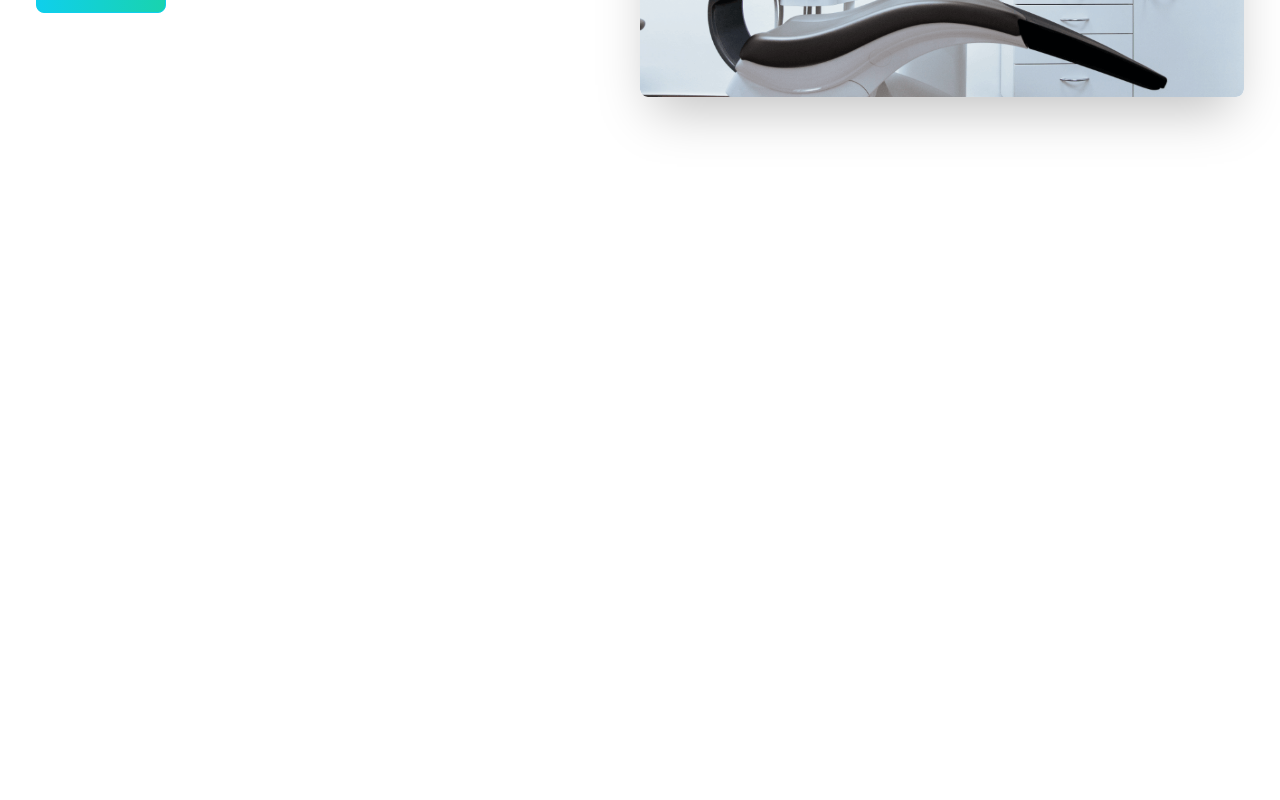
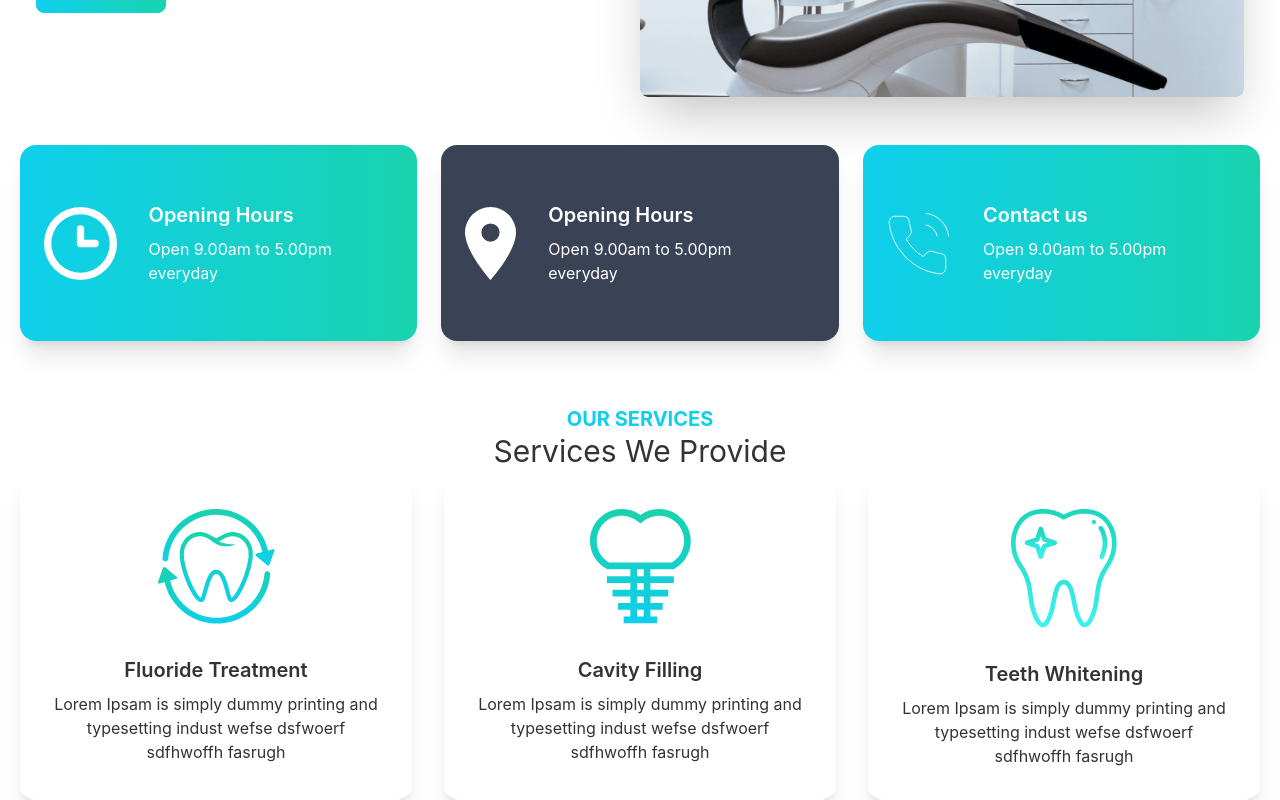
Before and after one commit to wahid30/doctors-portal-client, a React (Create React App) app: page / in a window 1280 px wide. Shown: the part 344-1144 px from the top of the page. Before the commit the page ends 800 px from the top, so only its background shows below. Built offline with nearby package versions, Linux system fonts and the light colour scheme.

Commit message:
info and service card added

```diff
--- a/src/Pages/Home/Home/Home.js
+++ b/src/Pages/Home/Home/Home.js
@@ -1,10 +1,14 @@
 import React from "react";
 import Banner from "../Banner/Banner";
+import InfoCards from "../InfoCards/InfoCards";
+import Services from "../Services/Services";
 
 const Home = () => {
   return (
     <div className="mx-5">
       <Banner></Banner>
+      <InfoCards></InfoCards>
+      <Services></Services>
     </div>
   );
 };
--- /dev/null
+++ b/src/Pages/Home/InfoCards/InfoCard.js
@@ -0,0 +1,18 @@
+import React from "react";
+
+const InfoCard = ({ card }) => {
+  const { name, description, icon, bgClass } = card;
+  return (
+    <div className={`card text-white p-6 card-side ${bgClass} shadow-xl`}>
+      <figure>
+        <img src={icon} alt="Movie" />
+      </figure>
+      <div className="card-body">
+        <h2 className="card-title">{name}</h2>
+        <p>{description}</p>
+      </div>
+    </div>
+  );
+};
+
+export default InfoCard;
--- /dev/null
+++ b/src/Pages/Home/InfoCards/InfoCards.js
@@ -0,0 +1,39 @@
+import React from "react";
+import clock from "../../../assets/icons/clock.svg";
+import marker from "../../../assets/icons/marker.svg";
+import phone from "../../../assets/icons/phone.svg";
+import InfoCard from "./InfoCard";
+const InfoCards = () => {
+  const cardData = [
+    {
+      id: 1,
+      name: "Opening Hours",
+      description: "Open 9.00am to 5.00pm everyday",
+      icon: clock,
+      bgClass: "bg-gradient-to-r from-primary to-secondary",
+    },
+    {
+      id: 2,
+      name: "Opening Hours",
+      description: "Open 9.00am to 5.00pm everyday",
+      icon: marker,
+      bgClass: "bg-accent",
+    },
+    {
+      id: 3,
+      name: "Contact us",
+      description: "Open 9.00am to 5.00pm everyday",
+      icon: phone,
+      bgClass: "bg-gradient-to-r from-primary to-secondary",
+    },
+  ];
+  return (
+    <div className="grid mt-8 gap-6 grid-cols-1 md:grid-cols-2 lg:grid-cols-3">
+      {cardData.map((card) => (
+        <InfoCard key={card.id} card={card}></InfoCard>
+      ))}
+    </div>
+  );
+};
+
+export default InfoCards;
--- /dev/null
+++ b/src/Pages/Home/Services/Service.js
@@ -0,0 +1,18 @@
+import React from "react";
+
+const Service = ({ service }) => {
+  const { id, name, description, img } = service;
+  return (
+    <div className="card  bg-base-100 shadow-xl">
+      <figure className="px-10 pt-10">
+        <img src={img} alt="Shoes" className="rounded-xl" />
+      </figure>
+      <div className="card-body items-center text-center">
+        <h2 className="card-title">{name}</h2>
+        <p>{description}</p>
+      </div>
+    </div>
+  );
+};
+
+export default Service;
--- /dev/null
+++ b/src/Pages/Home/Services/Services.js
@@ -0,0 +1,48 @@
+import React from "react";
+import fluoride from "../../../assets/images/fluoride.png";
+import cavity from "../../../assets/images/cavity.png";
+import whitening from "../../../assets/images/whitening.png";
+import Service from "./Service";
+
+const Services = () => {
+  const servicesData = [
+    {
+      id: 1,
+      name: "Fluoride Treatment",
+      description:
+        "Lorem Ipsam is simply dummy printing and typesetting indust wefse dsfwoerf sdfhwoffh fasrugh ",
+      img: fluoride,
+    },
+    {
+      id: 2,
+      name: "Cavity Filling",
+      description:
+        "Lorem Ipsam is simply dummy printing and typesetting indust wefse dsfwoerf sdfhwoffh fasrugh ",
+      img: cavity,
+    },
+    {
+      id: 3,
+      name: "Teeth Whitening",
+      description:
+        "Lorem Ipsam is simply dummy printing and typesetting indust wefse dsfwoerf sdfhwoffh fasrugh ",
+      img: whitening,
+    },
+  ];
+  return (
+    <div className="mt-16">
+      <div className="text-center">
+        <h3 className="text-xl font-bold text-primary uppercase">
+          Our Services
+        </h3>
+        <h2 className="text-3xl">Services We Provide</h2>
+      </div>
+      <div className="grid gap-8 grid-cols-1 md:grid-cols-2 lg:grid-cols-3">
+        {servicesData.map((service) => (
+          <Service key={service.id} service={service}></Service>
+        ))}
+      </div>
+    </div>
+  );
+};
+
+export default Services;
```
